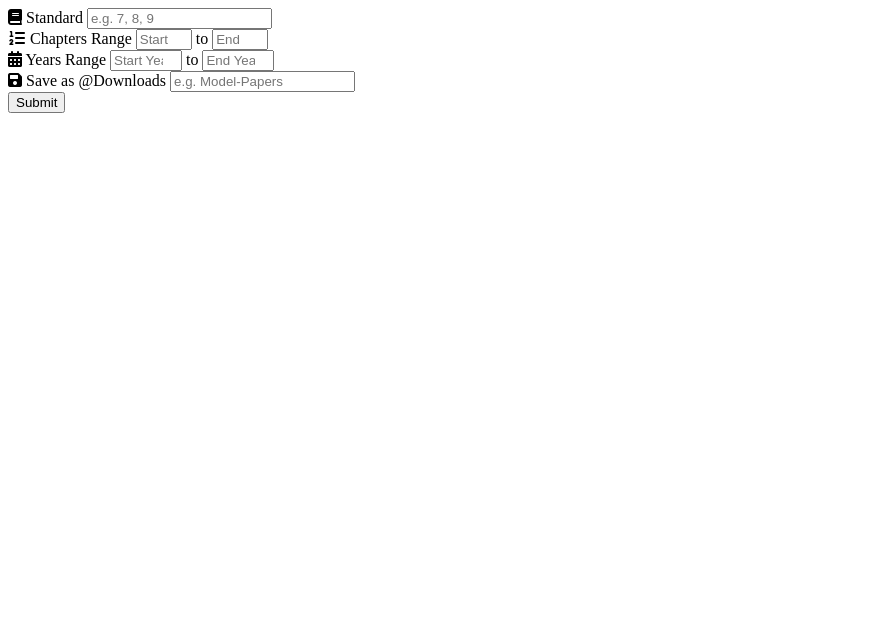
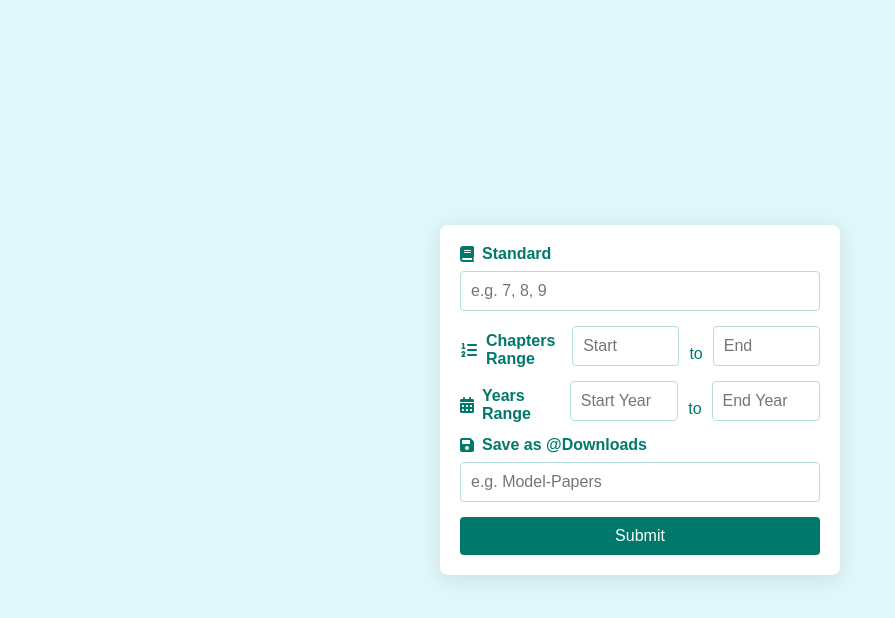
Before and after one commit to joelblr/SS_QP, a Flask app: page / in a window 1280 px wide. Shown: the top 618 px of the page, without its empty margins (0-895 px from the left). Run offline with Flask 3, Linux system fonts and the light colour scheme.

Commit message:
minor updates

```diff
--- a/templates/index.html
+++ b/templates/index.html
@@ -4,14 +4,15 @@
     <meta charset="UTF-8" />
     <meta name="viewport" content="width=device-width, initial-scale=1.0" />
     <title>Sunday School</title>
-    <link rel="icon" href="assets/cross-icon.png" type="image/icon type" />
+    <link rel="icon" href="{{ url_for('static', filename='images/cross-icon.png') }}" type="image/icon type"/>
+    <!-- <link rel="icon" href="assets/cross-icon.png" type="image/icon type" /> -->
     <link
       rel="stylesheet"
       href="https://cdnjs.cloudflare.com/ajax/libs/font-awesome/6.0.0-beta3/css/all.min.css"
     />
     <!-- <link rel="stylesheet" href="styles.css" type="text/css" /> -->
-    <link rel="stylesheet" href="{{ url_for('static', filename='styles.css') }}">
-    <script src="logic.js" type="text/javascript"></script>
+    <link rel="stylesheet" href="{{ url_for('static', filename='css/styles.css') }}">
+    <!-- <script src="logic.js" type="text/javascript"></script> -->
   </head>
   <body>
     <div class="box">
```
